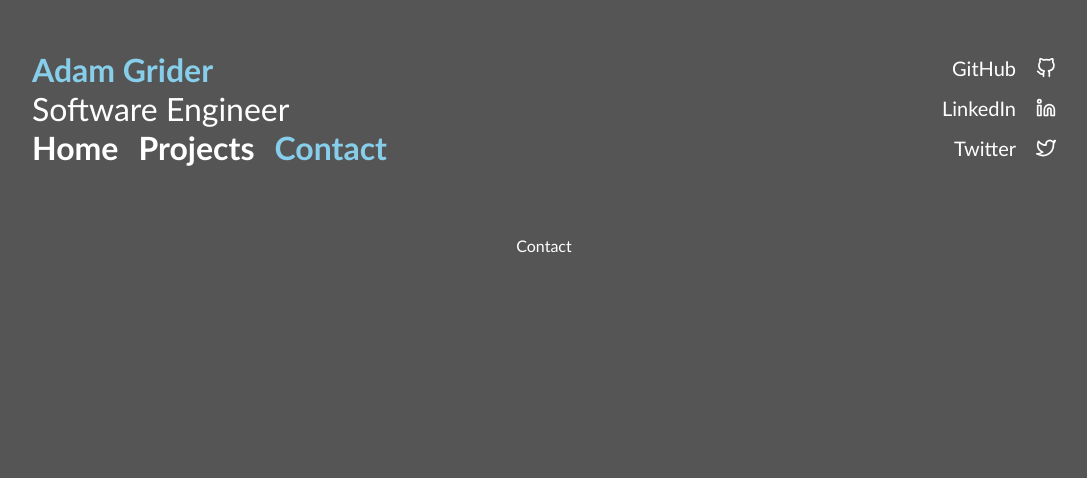
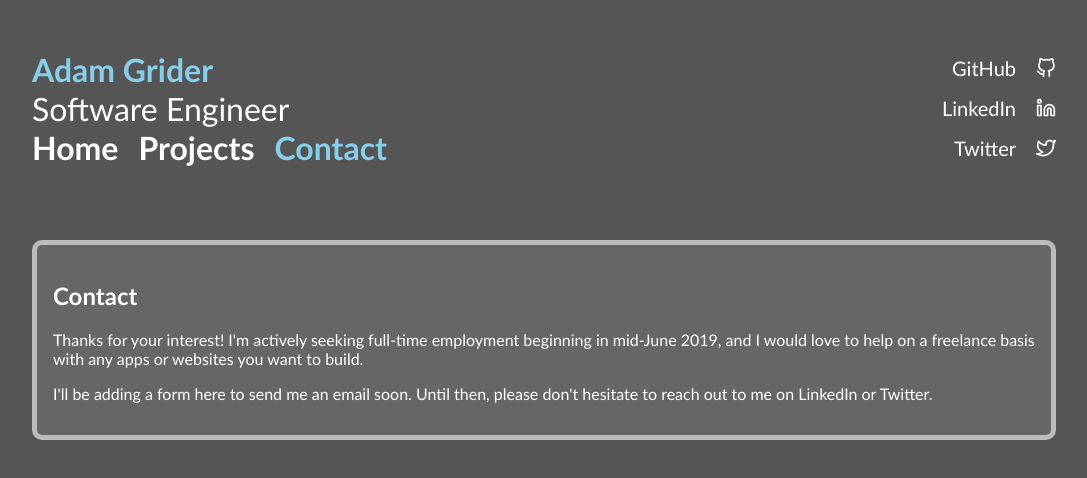
Before and after one commit to AdamHG2411/ahg-portfolio, a React (Create React App) app: page /contact in a window 1280 px wide. Shown: the top 478 px of the page, without its empty margins (96-1183 px from the left). Built offline with nearby package versions, Linux system fonts and the light colour scheme.

Commit message:
add contact page

```diff
--- a/src/pages/Contact/Contact.css
+++ b/src/pages/Contact/Contact.css
@@ -0,0 +1,8 @@
+.Contact {
+	background-color: #666;
+	border: 5px solid #bbb;
+	border-radius: 10px;
+	text-align: left;
+	padding: 1em;
+	margin: 20px auto;
+}
--- a/src/pages/Contact/Contact.js
+++ b/src/pages/Contact/Contact.js
@@ -1,4 +1,5 @@
 import React, { Component } from 'react';
+import './Contact.css';
 
 class Contact extends Component {
 	constructor(props) {
@@ -8,8 +9,19 @@ class Contact extends Component {
 
 	render() {
 		return (
-			<div>
-				<p>Contact</p>
+			<div className="Contact">
+				<h2>Contact</h2>
+				<div className="Contact-Form">
+					<p>
+						Thanks for your interest! I'm actively seeking full-time employment beginning in mid-June 2019,
+						and I would love to help on a freelance basis with any apps or websites you want to build.
+					</p>
+					<p>
+						I'll be adding a form here to send me an email soon. Until then, please don't hesitate to reach
+						out to me on <a href="https://www.linkedin.com/in/adam-h-grider">LinkedIn</a> or{' '}
+						<a href="https://www.twitter.com/ahgrider">Twitter</a>.
+					</p>
+				</div>
 			</div>
 		);
 	}
```
